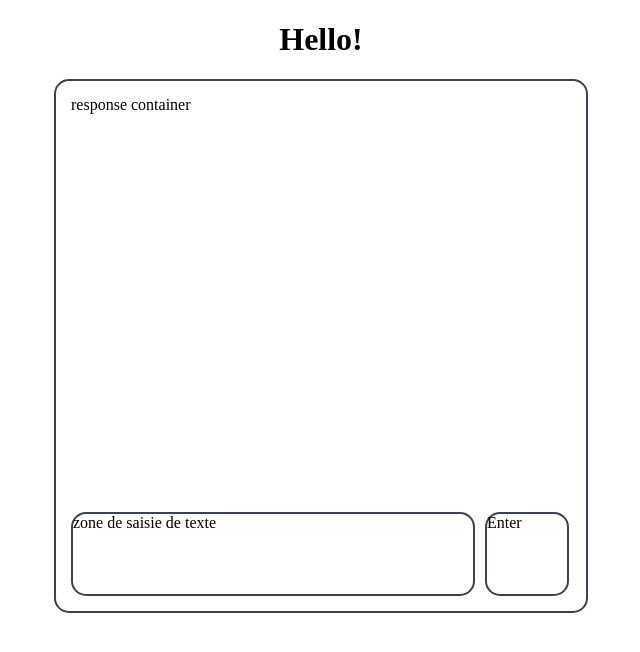
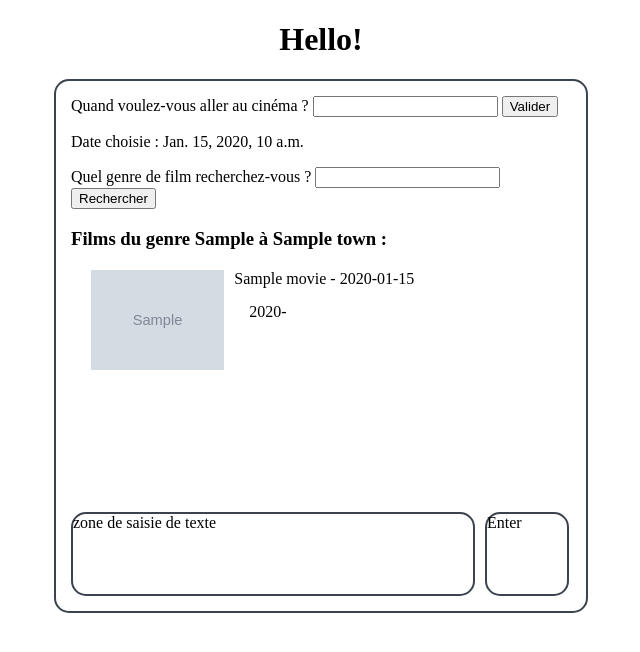
Before and after one commit to githubstevemas/CineBot, a Django app: template cinebot/base/templates/home.html in a window 1280 px wide. Shown: the part 51-703 px from the top of the page, without its empty margins (319-959 px from the left). Run offline with Django 5.2, Linux system fonts and the light colour scheme; the template is opened without the code that fills it: most values are stand-ins (such as "Sample title", 1, 10 or a date in 2020); grey boxes marked "Sample" are stand-in pictures.

Commit message:
Added the template to communicate with the bot.

```diff
--- a/cinebot/base/templates/home.html
+++ b/cinebot/base/templates/home.html
@@ -25,7 +25,52 @@
         <div class="main-window">
 
             <div class="response-container">
-                <span>response container</span>
+
+                <form method="post">
+                    {% csrf_token %}
+                    <label for="user_date">Quand voulez-vous aller au cinéma ?</label>
+                    <input type="text" name="user_date" id="user_date">
+                    <button type="submit">Valider</button>
+                </form>
+
+                {% if choosen_date %}
+                    <p>Date choisie : {{ choosen_date }}</p>
+
+                    <form method="post">
+                        {% csrf_token %}
+                        <label for="user_genre">Quel genre de film recherchez-vous ?</label>
+                        <input type="text" name="user_genre" id="user_genre">
+                        <button type="submit">Rechercher</button>
+                    </form>
+                {% endif %}
+
+                {% if genre_found %}
+                    <h3>Films du genre {{ genre_found }} à {{ town }} :</h3>
+                    <ul>
+                        {% for movie in matching_movies %}
+                            <li>
+                                <div class="movie-container">
+
+                                    <div class="img">
+                                        <img class="thumbnail-img" src="{{ movie.thumbnail }}" alt="Image {{ movie.title }}">
+                                    </div>
+
+                                    <div class="movie-data">
+                                        <span class="movie-title">{{ movie.title }}</span> - {{ movie.runtime }}
+                                        <ul class="showtimes-list">
+                                            {% for seance in movie.showtimes %}
+                                                <li class="showtime">{{ seance.startsAt|slice:":5" }}</li>
+                                            {% endfor %}
+                                        </ul>
+                                    </div>
+
+                                </div>
+
+                            </li>
+                        {% endfor %}
+                    </ul>
+                {% endif %}
+
             </div>
 
             <div class="typing-container">
--- a/cinebot/base/urls.py
+++ b/cinebot/base/urls.py
@@ -3,5 +3,5 @@ from django.urls import path
 from . import views
 
 urlpatterns = [
-    path('', views.index, name='index'),
+    path('', views.index, name='home'),
 ]
--- a/cinebot/static/css/styles.css
+++ b/cinebot/static/css/styles.css
@@ -1,5 +1,10 @@
 body {
     background-color: fff8e8;
+}
+
+ul {
+    list-style-type: none;
+    padding-left: 0;
 }
 
 .main-container {
@@ -21,7 +26,30 @@ body {
 }
 
 .response-container {
-    height: 100%;
+    max-height: 400px;
+    overflow-y: auto;
+}
+
+.movie-container {
+    display: flex;
+    margin: 20px;
+    gap: 10px;
+}
+
+.thumbnail-img {
+    height: 100px;
+    width: auto;
+}
+
+.movie-title {
+}
+
+.showtimes-list{
+    margin: 15px;
+}
+
+.showtime{
+
 }
 
 .typing-container {
--- a/preprocessing/find_similarity.py
+++ b/preprocessing/find_similarity.py
@@ -42,7 +42,7 @@ def find_movies_by_similarity(user_input):
 
     similarity_threshold = 0.6  # Change for better results
 
-    with open('data/movie_data.json', 'r', encoding='utf-8') as file:
+    with open('../data/movie_data.json', 'r', encoding='utf-8') as file:
         movies = json.load(file)
 
     movies_with_scores = []
```
Also changed, not shown: cinebot/base/views.py (+31 -1 lines), preprocessing/extract_data.py (+11 -0 lines), preprocessing/save_data.py (+7 -2 lines), preprocessing/__init__.py (added).
